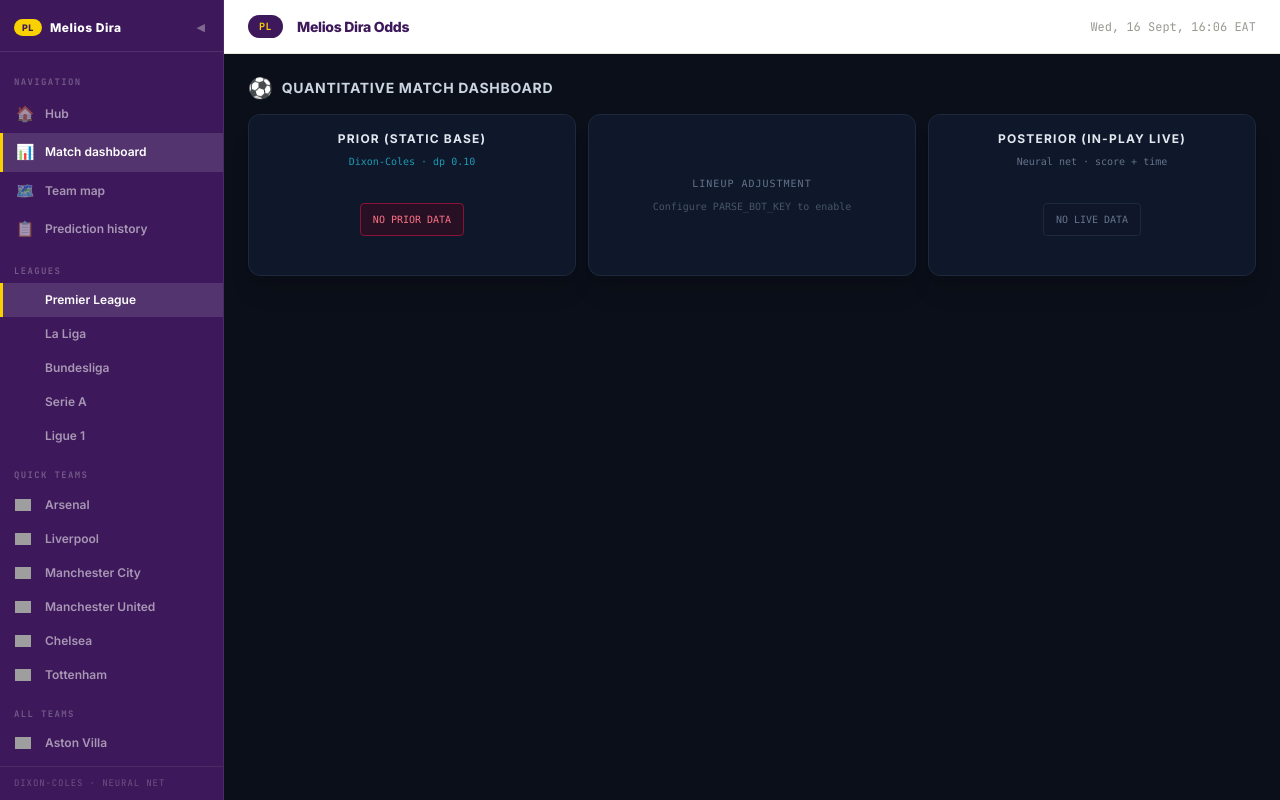
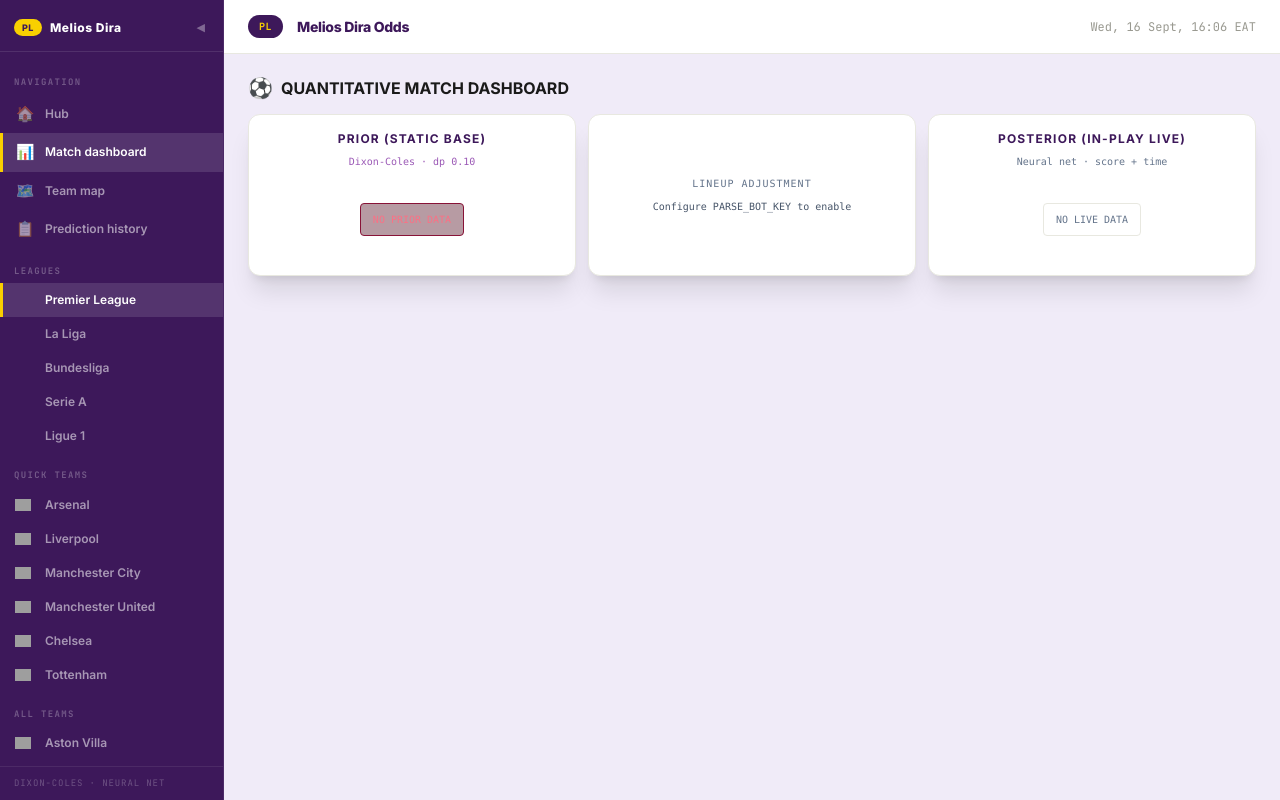
Before and after one commit to rhkhabure/FIFA-WORLDCUP-PREDICTION, a FastAPI app: page /match in a window 1280 px wide. Run offline with FastAPI, Linux system fonts and the light colour scheme; data that the repository does not hold is empty; some libraries are stand-ins or nearby versions; grey boxes are pictures that could not be loaded.

Commit message:
laliga changes

```diff
--- a/v4_web/templates/match.html
+++ b/v4_web/templates/match.html
@@ -4,10 +4,10 @@
 <div class="space-y-3 max-w-screen-2xl mx-auto">
 
     <!-- HEADER -->
-    <div class="flex items-center justify-between text-slate-300 font-bold uppercase
+    <div class="flex items-center justify-between font-bold uppercase" style="color:var(--text-primary)
                 tracking-wider text-sm">
         <div class="flex items-center gap-2">
-            <span class="text-xl">⚽</span>
+            <span class="text-xl" style="color:var(--league-gold)">⚽</span>
             {% if featured.home_name and featured.away_name %}
                 {{ current_league }}: {{ featured.home_name|upper }} vs {{ featured.away_name|upper }}
             {% else %}
@@ -18,9 +18,9 @@
             <span id="match-status-badge"
                   class="text-[10px] font-mono px-2 py-1 rounded border
                 {% if featured.status in ['Finished','FT'] %}
-                    text-slate-400 border-slate-700 bg-slate-900/60
+                   border" style="color:var(--text-muted);background:var(--surface)
                 {% else %}
-                    text-emerald-400 border-emerald-800 bg-emerald-950/40
+                    border" style="color:#10b981;background:#064e3b
                 {% endif %}">
                 {{ featured.status|upper }}
                 <span id="live-minute">{% if featured.minute and featured.status == 'In Play' %}· {{ featured.minute }}'{% endif %}</span>
@@ -30,24 +30,23 @@
 
     <!-- FIXTURES STRIP -->
     {% if fixtures %}
-    <div class="bg-[#0f172a] border border-slate-800 rounded-xl px-4 py-2.5 shadow-xl">
-        <div class="text-[10px] font-mono text-slate-500 uppercase tracking-widest mb-1.5">
-            Upcoming · Premier League · All times EAT (UTC+3)
+    <div class="fixture-strip-wrap border rounded-xl px-4 py-2.5 shadow-xl">
+        <div class="fixture-strip-label text-[10px] font-mono uppercase tracking-widest mb-1.5">
+            Fixtures · {{ league_name | default("Premier League") }} · All times EAT (UTC+3)
         </div>
         <div class="fixtures-strip flex gap-2 overflow-x-auto pb-1 scrollbar-hide">
             {% for f in fixtures %}
-            <a href="/match?match_id={{ f.match_id }}"
-               class="flex-none border rounded-lg px-3 py-1.5 text-center min-w-[110px]
-                      transition cursor-pointer
+            <a href="/match?match_id={{ f.match_id }}&league={{ league | default('pl') }}"
+               class="flex-none rounded-lg px-3 py-1.5 text-center transition cursor-pointer
                       {% if f.match_id|string == featured.fixture_id|string %}
-                          border-cyan-700 bg-cyan-950/40 text-cyan-300
+                          fix-card-active
                       {% else %}
-                          border-slate-700 bg-slate-900/40 text-slate-300
-                          hover:border-slate-500 hover:bg-slate-800/40
-                      {% endif %}">
-                <div class="text-[9px] font-mono text-slate-500 mb-0.5">{{ f.kickoff_eat }}</div>
+                          fix-card-default
+                      {% endif %}"
+               style="min-width:110px;border:1.5px solid;text-decoration:none">
+                <div class="text-[9px] font-mono mb-0.5" style="color:var(--text-muted)">{{ f.kickoff_eat }}</div>
                 <div class="text-[11px] font-bold truncate">{{ f.home }}</div>
-                <div class="text-[9px] text-slate-500">vs</div>
+                <div class="text-[9px]" style="color:var(--text-muted)">vs</div>
                 <div class="text-[11px] font-bold truncate">{{ f.away }}</div>
             </a>
             {% endfor %}
@@ -62,13 +61,12 @@
     <div class="grid grid-cols-3 gap-3">
 
         <!-- Pre-game (DC) -->
-        <div class="bg-[#0f172a] border border-slate-800 rounded-xl p-4 shadow-xl
-                    flex flex-col items-center gap-2">
+        <div class="rounded-xl p-4 shadow-xl flex flex-col items-center gap-2" style="background:var(--surface);border:1px solid var(--border)">
             <div class="text-center">
-                <h3 class="text-xs font-bold text-slate-200 uppercase tracking-widest">
+                <h3 class="text-xs font-bold uppercase tracking-widest" style="color:var(--league-primary)">
                     Prior (Static Base)
                 </h3>
-                <span class="text-[10px] text-cyan-400/70 font-mono">
+                <span class="text-[10px] font-mono" style="color:var(--league-mid)">
                     Dixon-Coles · dp 0.10
                 </span>
             </div>
@@ -84,7 +82,7 @@
                     </div>
                     <div class="flex flex-col items-center justify-end h-full">
                         <span class="text-sm text-slate-400 font-mono font-bold mb-1">{{ prior[1] }}%</span>
-                        <div class="w-14 bg-slate-600 rounded-sm transition-all duration-500"
+                        <div class="w-14 rounded-sm transition-all duration-500" style="background:var(--league-light)"
                              style="height:{{ [prior[1],4]|max }}%"></div>
                         <span class="text-[10px] text-slate-400 mt-2 uppercase tracking-widest">Draw</span>
                     </div>
@@ -99,7 +97,7 @@
                 {% else %}
                     <div class="flex items-center justify-center h-full w-full">
                         <span class="text-[10px] text-rose-400 font-mono uppercase
-                                     bg-rose-950/40 border border-rose-900 px-3 py-2 rounded">
+                                    bg-rose-950/40 border border-rose-900 px-3 py-2 rounded">
                             No prior data
                         </span>
                     </div>
@@ -108,8 +106,7 @@
         </div>
 
         <!-- Centre panel: Lineup Adjusted (when available) or Bookmaker Odds -->
-        <div class="bg-[#0f172a] border border-slate-800 rounded-xl p-4 shadow-xl
-                    flex flex-col items-center justify-center gap-3">
+        <div class="rounded-xl p-4 shadow-xl flex flex-col items-center justify-center gap-3" style="background:var(--surface);border:1px solid var(--border)">
 
             {% if lineup_prior %}
             <!-- Lineup-adjusted DC odds -->
@@ -132,7 +129,7 @@
                 </div>
                 <div class="flex flex-col items-center justify-end h-full">
                     <span class="text-sm text-slate-400 font-mono font-bold mb-1">{{ lineup_prior[1] }}%</span>
-                    <div class="w-14 bg-slate-600 rounded-sm transition-all duration-500"
+                    <div class="w-14 rounded-sm transition-all duration-500" style="background:var(--league-light)"
                          style="height:{{ [lineup_prior[1],4]|max }}%"></div>
                     <span class="text-[10px] text-slate-400 mt-2 uppercase tracking-widest">Draw</span>
                 </div>
@@ -147,7 +144,7 @@
             </div>
 
             <!-- xG after adjustment + absent key players -->
-            <div class="w-full border-t border-slate-800 pt-2 space-y-1.5">
+            <div class="w-full border-t" style="border-color:var(--border) pt-2 space-y-1.5">
                 {% if adj_lam is not none %}
                 <div class="flex justify-between text-[10px] font-mono">
                     <span class="text-slate-500">Adj. xG</span>
@@ -198,7 +195,7 @@
                 </div>
             </div>
             {% if featured.referee %}
-            <div class="text-center border-t border-slate-800 pt-2 w-full">
+            <div class="text-center border-t" style="border-color:var(--border) pt-2 w-full">
                 <span class="text-[10px] text-slate-500 font-mono uppercase">Referee · </span>
                 <span class="text-[10px] text-slate-300 font-mono">{{ featured.referee }}</span>
             </div>
@@ -218,7 +215,7 @@
                     {% endif %}
                 </div>
                 {% if featured.referee %}
-                <div class="border-t border-slate-800 pt-2">
+                <div class="border-t" style="border-color:var(--border) pt-2">
                     <span class="text-[10px] text-slate-300 font-mono">{{ featured.referee }}</span>
                 </div>
                 {% endif %}
@@ -232,14 +229,13 @@
         </div>
 
         <!-- Live (Neural net) -->
-        <div class="bg-[#0f172a] border border-slate-800 rounded-xl p-4 shadow-xl
-                    flex flex-col items-center gap-2">
+        <div class="rounded-xl p-4 shadow-xl flex flex-col items-center gap-2" style="background:var(--surface);border:1px solid var(--border)">
             <div class="text-center">
-                <h3 class="text-xs font-bold text-slate-200 uppercase tracking-widest">
+                <h3 class="text-xs font-bold uppercase tracking-widest" style="color:var(--league-primary)">
                     Posterior (In-Play Live)
                 </h3>
                 <span class="text-[10px] font-mono
-                    {% if posterior %}text-emerald-400/70{% else %}text-slate-500{% endif %}">
+                   {% if posterior %}text-emerald-400/70{% else %}text-slate-500{% endif %}">
                     {% if posterior %}Neural net · {{ featured.minute }}' in play
                     {% elif featured.status == 'Not Started' %}Awaiting kickoff
                     {% else %}Neural net · score + time{% endif %}
@@ -272,7 +268,7 @@
                 {% else %}
                     <div class="flex items-center justify-center h-full w-full">
                         <span class="text-[10px] text-slate-500 font-mono uppercase
-                                     bg-slate-900/60 border border-slate-800 px-3 py-2 rounded">
+                                    px-3 py-2 rounded" style="background:var(--surface);border:1px solid var(--border)">
                             {% if featured.status == 'Not Started' %}Awaiting kickoff
                             {% else %}No live data{% endif %}
                         </span>
@@ -290,7 +286,7 @@
         <!-- LEFT: Scoreline matrix -->
         <div class="flex flex-col">
             {% if matrix_svg %}
-            <div class="bg-[#0f172a] border border-slate-800 rounded-xl p-3 shadow-xl flex-1">
+            <div class="border rounded-xl p-3 shadow-xl flex-1" style="background:var(--surface);border:1px solid var(--border)">
                 <div class="text-[10px] font-mono text-slate-400 uppercase tracking-widest mb-1">
                     Scoreline Probabilities
                 </div>
@@ -302,9 +298,9 @@
         <!-- CENTRE: Pitch (main focus) -->
         <div>
             {% if pitch_svg %}
-            <div class="bg-[#0f172a] border border-slate-800 rounded-xl p-3 shadow-xl h-full">
+            <div class="border rounded-xl p-3 shadow-xl h-full" style="background:var(--surface);border:1px solid var(--border)">
                 <div class="flex items-center justify-between mb-1">
-                    <span class="text-[10px] font-mono text-slate-400 uppercase tracking-widest">
+                    <span class="text-[10px] font-mono uppercase tracking-widest" style="color:var(--text-muted)">
                         Starting Lineups
                     </span>
                     <div class="flex items-center gap-3 text-[9px] font-mono">
@@ -337,7 +333,7 @@
         <!-- RIGHT: Team ratings & DC parameters -->
         <div class="flex flex-col">
             {% if featured.home_name and featured.away_name %}
-            <div class="bg-[#0f172a] border border-slate-800 rounded-xl p-4 shadow-xl flex-1">
+            <div class="border rounded-xl p-4 shadow-xl flex-1" style="background:var(--surface);border:1px solid var(--border)">
                 <div class="text-[10px] font-mono text-slate-400 uppercase tracking-widest mb-3">
                     Team Ratings & Parameters
                 </div>
@@ -349,7 +345,7 @@
                         {{ featured.home_name }}
                         {% if home_alpha_estimated %}
                         <span class="text-[8px] text-slate-500 font-normal normal-case
-                                     border border-slate-700 px-1 py-0.5 rounded">est.</span>
+                                    px-1 py-0.5 rounded" style="border:1px solid var(--border)">est.</span>
                         {% endif %}
                     </div>
                     {% if home_alpha %}
@@ -418,7 +414,7 @@
                     {% endif %}
                 </div>
 
-                <div class="border-t border-slate-800 my-2"></div>
+                <div class="border-t" style="border-color:var(--border) my-2"></div>
 
                 <!-- Away team gauges -->
                 <div class="mb-3">
@@ -427,7 +423,7 @@
                         {{ featured.away_name }}
                         {% if away_alpha_estimated %}
                         <span class="text-[8px] text-slate-500 font-normal normal-case
-                                     border border-slate-700 px-1 py-0.5 rounded">est.</span>
+                                    px-1 py-0.5 rounded" style="border:1px solid var(--border)">est.</span>
                         {% endif %}
                     </div>
                     {% if away_alpha %}
@@ -493,7 +489,7 @@
                     {% endif %}
                 </div>
 
-                <div class="border-t border-slate-800 my-2"></div>
+                <div class="border-t" style="border-color:var(--border) my-2"></div>
 
                 <!-- League parameters (compact) -->
                 {% if league_gamma %}
@@ -507,14 +503,14 @@
 
                 <!-- Live xG (populated by JS polling when FotMob key present) -->
                 {% if fotmob_available %}
-                <div class="border-t border-slate-800 mt-3 pt-3">
+                <div class="border-t" style="border-color:var(--border) mt-3 pt-3">
                     <div class="flex items-center justify-between mb-2">
                         <span class="text-[10px] text-slate-500 uppercase tracking-widest">
                             Live xG
                         </span>
                         <select id="poll-interval"
-                                class="bg-slate-900 border border-slate-700 text-slate-400
-                                       text-[9px] font-mono rounded px-1 py-0.5 cursor-pointer">
+                                class="border text-sm" style="background:var(--surface);border-color:var(--border);color:var(--text-muted)
+                                      text-[9px] font-mono rounded px-1 py-0.5 cursor-pointer">
                             <option value="60">1 min</option>
                             <option value="300" selected>5 min</option>
                             <option value="600">10 min</option>
@@ -549,9 +545,9 @@
     <!-- BOTTOM: Win probability timeline (full width)                     -->
     <!-- ═══════════════════════════════════════════════════════════════════ -->
     {% if timeline_svg %}
-    <div class="bg-[#0f172a] border border-slate-800 rounded-xl p-3 shadow-xl">
+    <div class="rounded-xl p-3 shadow-xl" style="background:var(--surface);border:1px solid var(--border)">
         <div class="flex items-center justify-between mb-1">
-            <span class="text-[10px] font-mono text-slate-400 uppercase tracking-widest">
+            <span class="text-[10px] font-mono uppercase tracking-widest" style="color:var(--text-muted)">
                 Win Probability Timeline
             </span>
             <span class="text-[9px] font-mono text-slate-600">
@@ -565,7 +561,15 @@
 </div>
 
 <style>
-body { background-color: #0b0f19 !important; }
+/* ── Match page league theming ───────────────────────────────── */
+body { background: var(--league-tint) !important; }
+
+.fixture-strip-wrap {
+    background: var(--league-primary) !important;
+    border: 1px solid var(--league-vivid) !important;
+}
+.fixture-strip-label { color: var(--league-gold) !important; }
+
 .scrollbar-hide::-webkit-scrollbar { display: none; }
 .scrollbar-hide { -ms-overflow-style: none; scrollbar-width: none; }
 </style>
```
